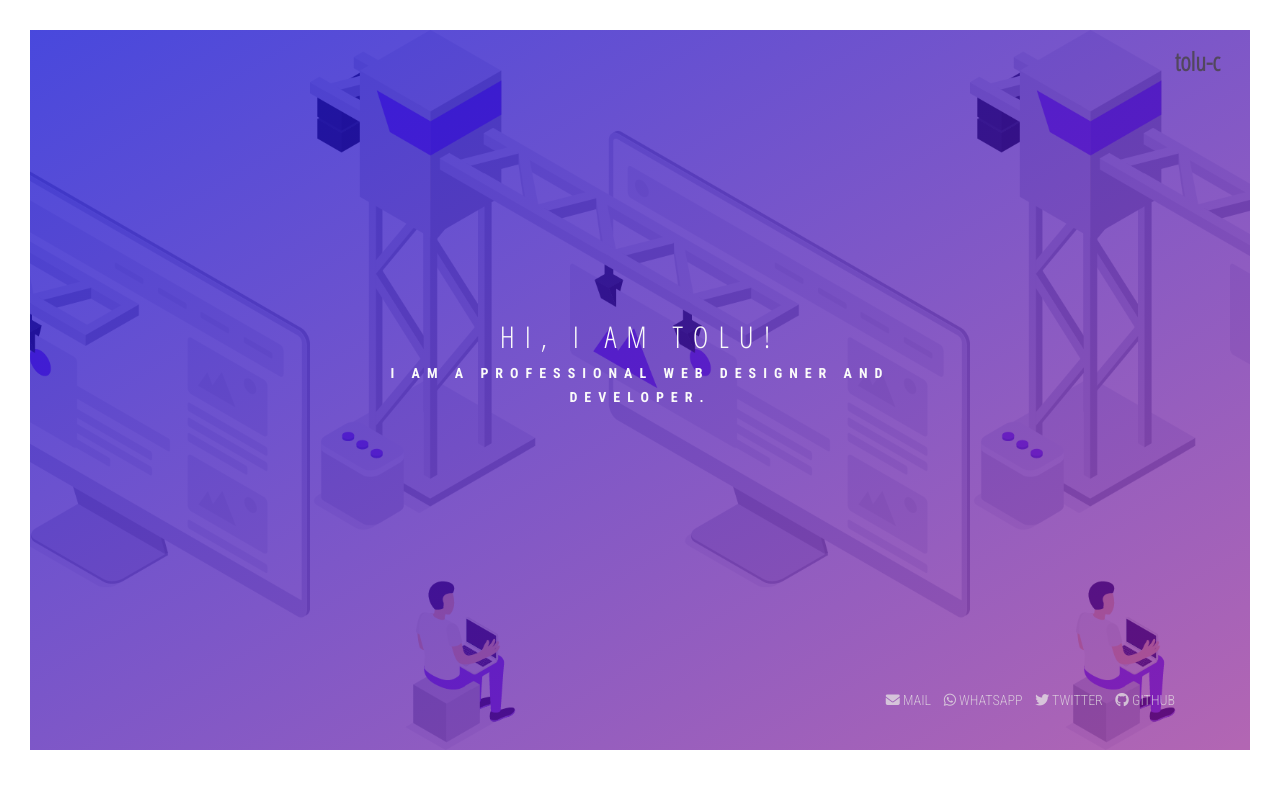
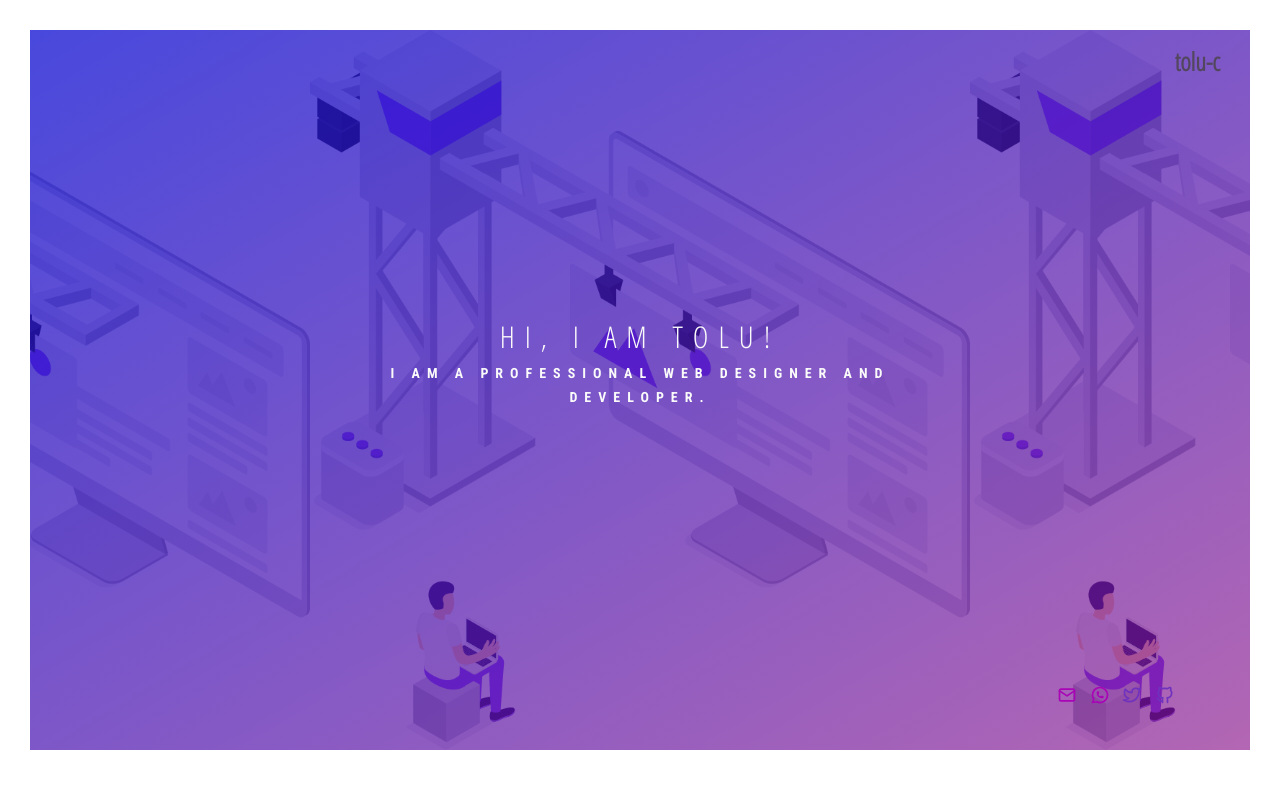
Before and after one commit to tolu-c/design, a plain HTML site: page index.html in a window 1280 px wide. Drawn offline with Linux system fonts and the light colour scheme.

Commit message:
used svg icons

```diff
--- a/index.html
+++ b/index.html
@@ -44,10 +44,82 @@
       </div>
 
       <div class="header__buttons">
-        <a href="#" class="btn left"><i class="icons fas fa-envelope"></i> mail</a>
-        <a href="#" class="btn left"><i class="icons fab fa-whatsapp"></i> whatsapp</a>
-        <a href="#" class="btn right"><i class="icons fab fa-twitter"></i> twitter</a>
-        <a href="#" class="btn right"><i class="icons fab fa-github"></i> github</a>
+        <a href="#" class="btn left">
+          <svg
+            xmlns="http://www.w3.org/2000/svg"
+            class="icon icon-tabler icon-tabler-mail"
+            width="20"
+            height="20"
+            viewBox="0 0 24 24"
+            stroke-width="2"
+            stroke="#a905b6"
+            fill="none"
+            stroke-linecap="round"
+            stroke-linejoin="round"
+          >
+            <path stroke="none" d="M0 0h24v24H0z" fill="none" />
+            <rect x="3" y="5" width="18" height="14" rx="2" />
+            <polyline points="3 7 12 13 21 7" />
+          </svg>
+        </a>
+        <a href="#" class="btn left">
+          <svg
+            xmlns="http://www.w3.org/2000/svg"
+            class="icon icon-tabler icon-tabler-brand-whatsapp"
+            width="20"
+            height="20"
+            viewBox="0 0 24 24"
+            stroke-width="2"
+            stroke="#a905b6"
+            fill="none"
+            stroke-linecap="round"
+            stroke-linejoin="round"
+          >
+            <path stroke="none" d="M0 0h24v24H0z" fill="none" />
+            <path d="M3 21l1.65 -3.8a9 9 0 1 1 3.4 2.9l-5.05 .9" />
+            <path
+              d="M9 10a0.5 .5 0 0 0 1 0v-1a0.5 .5 0 0 0 -1 0v1a5 5 0 0 0 5 5h1a0.5 .5 0 0 0 0 -1h-1a0.5 .5 0 0 0 0 1"
+            />
+          </svg>
+        </a>
+        <a href="#" class="btn right">
+          <svg
+            xmlns="http://www.w3.org/2000/svg"
+            class="icon icon-tabler icon-tabler-brand-twitter"
+            width="20"
+            height="20"
+            viewBox="0 0 24 24"
+            stroke-width="2"
+            stroke="#6f32be"
+            fill="none"
+            stroke-linecap="round"
+            stroke-linejoin="round"
+          >
+            <path stroke="none" d="M0 0h24v24H0z" fill="none" />
+            <path
+              d="M22 4.01c-1 .49 -1.98 .689 -3 .99c-1.121 -1.265 -2.783 -1.335 -4.38 -.737s-2.643 2.06 -2.62 3.737v1c-3.245 .083 -6.135 -1.395 -8 -4c0 0 -4.182 7.433 4 11c-1.872 1.247 -3.739 2.088 -6 2c3.308 1.803 6.913 2.423 10.034 1.517c3.58 -1.04 6.522 -3.723 7.651 -7.742a13.84 13.84 0 0 0 .497 -3.753c-.002 -.249 1.51 -2.772 1.818 -4.013z"
+            />
+          </svg>
+        </a>
+        <a href="#" class="btn right"
+          ><svg
+            xmlns="http://www.w3.org/2000/svg"
+            class="icon icon-tabler icon-tabler-brand-github icons"
+            width="20"
+            height="20"
+            viewBox="0 0 24 24"
+            stroke-width="2"
+            stroke="#6f32be"
+            fill="none"
+            stroke-linecap="round"
+            stroke-linejoin="round"
+          >
+            <path stroke="none" d="M0 0h24v24H0z" fill="none" />
+            <path
+              d="M9 19c-4.3 1.4 -4.3 -2.5 -6 -3m12 5v-3.5c0 -1 .1 -1.4 -.5 -2c2.8 -.3 5.5 -1.4 5.5 -6a4.6 4.6 0 0 0 -1.3 -3.2a4.2 4.2 0 0 0 -.1 -3.2s-1.1 -.3 -3.5 1.3a12.3 12.3 0 0 0 -6.2 0c-2.4 -1.6 -3.5 -1.3 -3.5 -1.3a4.2 4.2 0 0 0 -.1 3.2a4.6 4.6 0 0 0 -1.3 3.2c0 4.6 2.7 5.7 5.5 6c-.6 .6 -.6 1.2 -.5 2v3.5"
+            />
+          </svg>
+        </a>
       </div>
     </header>
 
```
